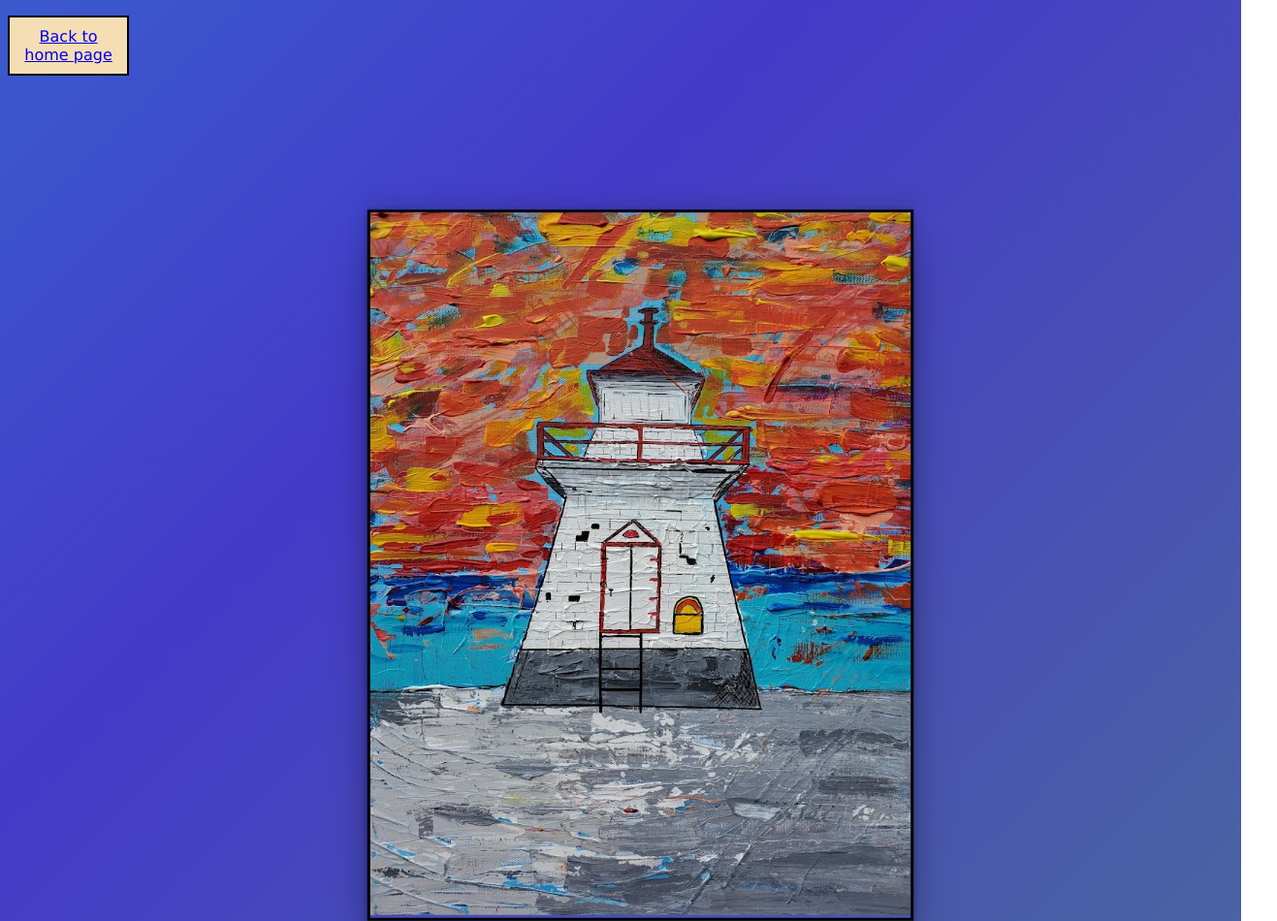
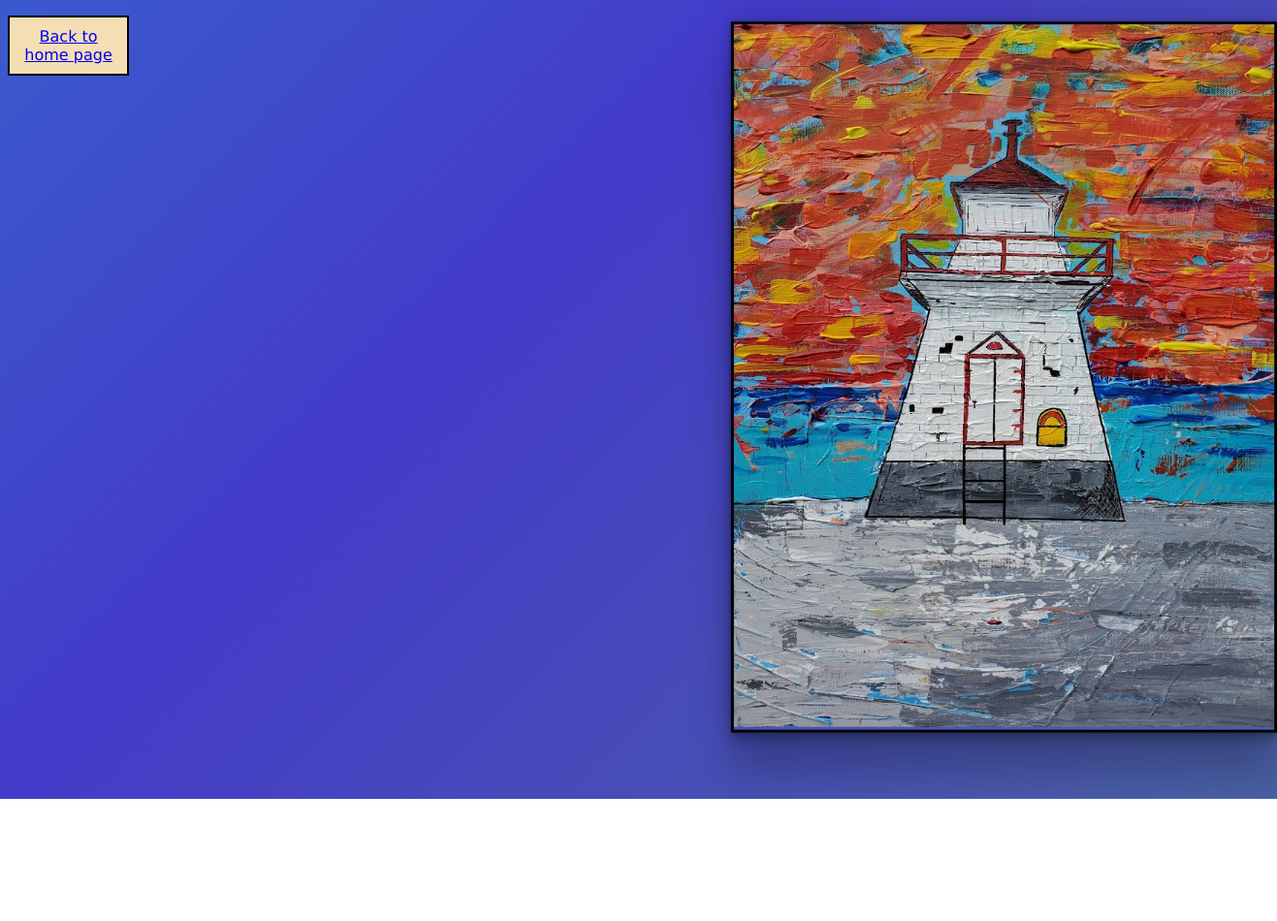
Before and after one commit to esedore/SRT621-lab-9, a website: page views/1.html in a window 1280 px wide. Shown: the top 950 px of the page at 97% size, 1317 px wide, since content can reach past the window. After the commit the page ends 824 px from the top, so only its background shows below. Drawn offline with Linux system fonts and the light colour scheme.

Commit message:
align images

```diff
--- a/public/css/styles.css
+++ b/public/css/styles.css
@@ -35,9 +35,11 @@ body {
 	}
 }
 .fullImg{
+    position: absolute;
     list-style-type: none;
     text-decoration: none;
     text-align: center;
+    top: -100px;
     Transform: scale(0.75);
     border: 4px solid rgb(0, 0, 0);
     box-shadow: rgba(0, 0, 0, 0.25) 0px 54px 55px, rgba(0, 0, 0, 0.12) 0px -12px 30px, rgba(0, 0, 0, 0.12) 0px 4px 6px, rgba(0, 0, 0, 0.17) 0px 12px 13px, rgba(0, 0, 0, 0.09) 0px -3px 5px;
```
